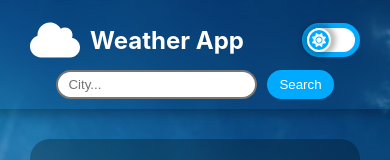
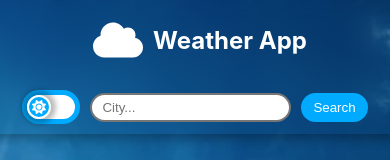
Before and after one commit to maxi326519/clima-app, a React (Create React App) app: page / in a window 390 px wide. Shown: the top 160 px of the page. Built offline with nearby package versions, Linux system fonts and the light colour scheme.

Commit message:
Bug nav styles fixed

```diff
--- a/src/components/styles/Nav.scss
+++ b/src/components/styles/Nav.scss
@@ -45,9 +45,9 @@ nav{
             justify-content: center;
             padding: 10px 20px;
 
-            h1{
+            .nav-logo {
+                justify-content: center;
                 width: 100%;
-                text-align: center;
                 margin-bottom: 20px;
             }
         }
```
